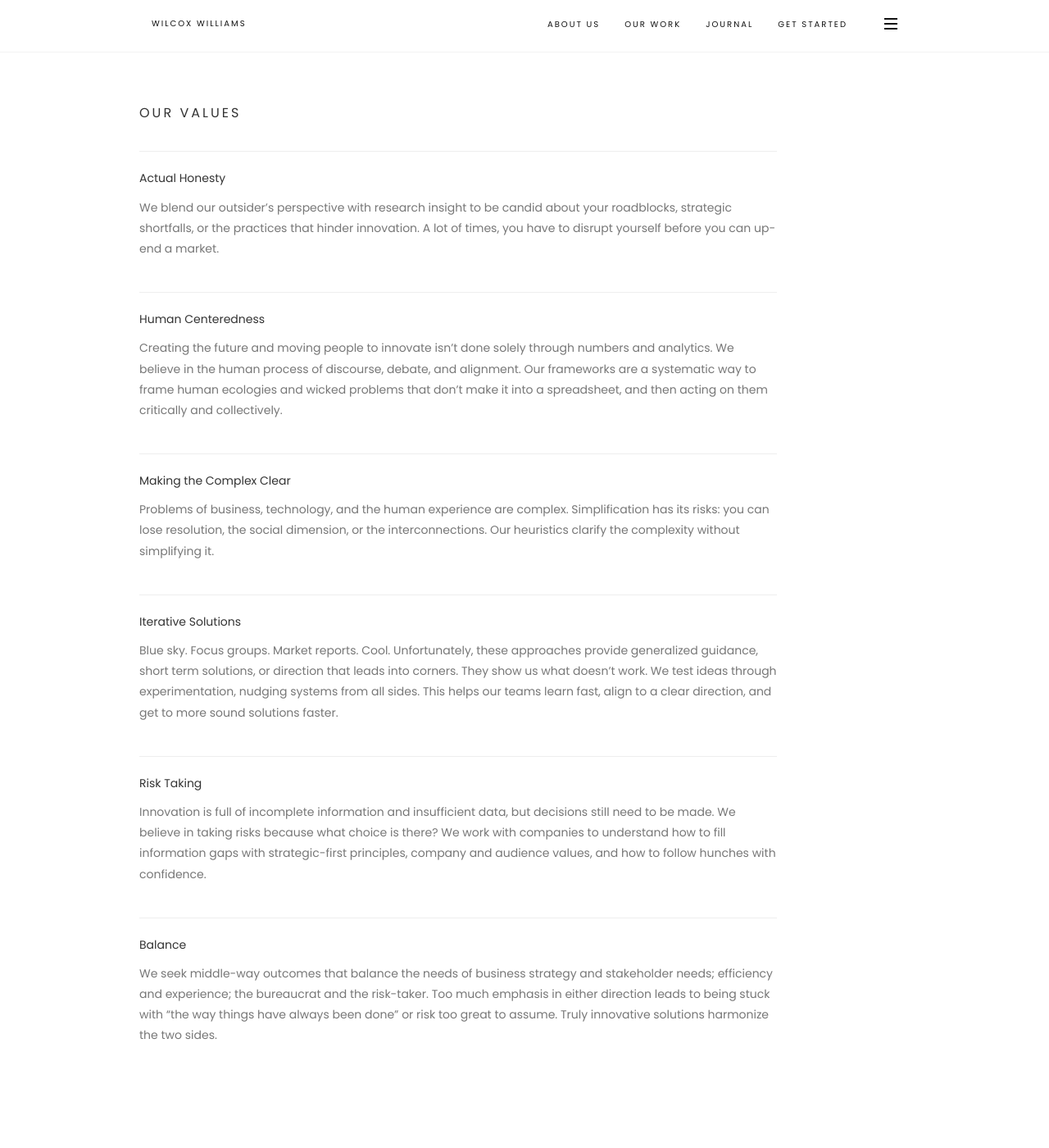
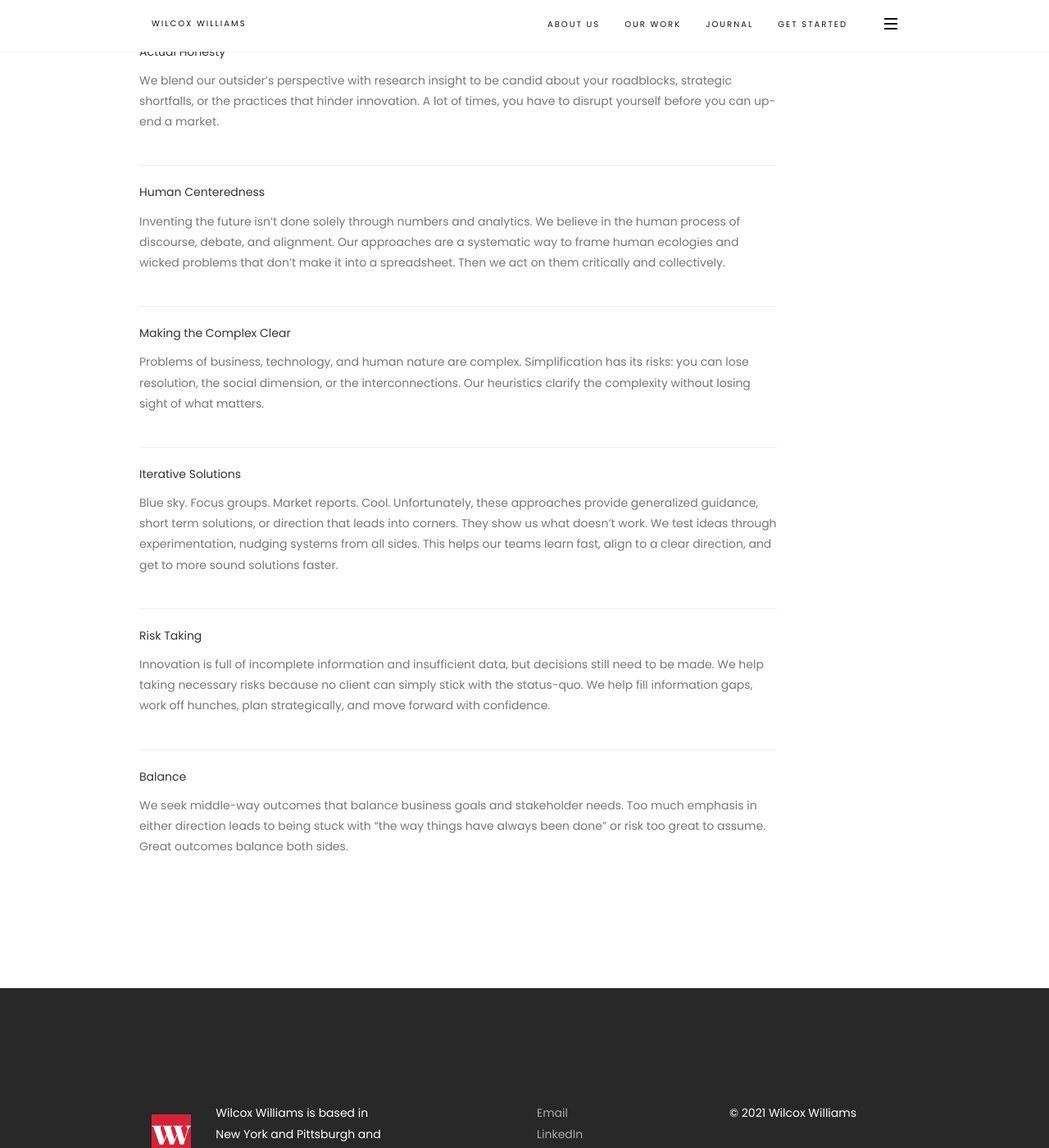
Before and after one commit to rwcstudio/wilcoxwilliams.github.io, a Jekyll site: the page built from about.html, in a window 1280 px wide and 1400 px high, scrolled down 2528 px. Shown: the whole window at 82% size. Built offline with Jekyll 4.4.1, drawn with Linux system fonts in a browser that asks for light colours; some of the changed text lies outside the part shown.

Commit message:
Update about.html

```diff
--- a/about.html
+++ b/about.html
@@ -22,7 +22,7 @@ layout: default
         <div class="row">
             <div class="col-sm-12 col-md-12 col-lg-10">
                 <h2 class="font-serif">
-                    Wilcox Williams helps clients think about their future through the lens of design. The team brings years of experience in business, design, and innovation. They have honed their unique approaches within startups and being deeply embedded in Fortune 500 companies. Wilcox Williams dissolves silos and traditional practices in order to help partners get unstuck, modernized, and to move forward strategically and collectively.
+                    We’re on the leading edge of design and business and honed our approaches to innovation and strategy within start-ups and inside Fortune 100 companies. We bring fresh, honest perspectives and solutions to everything we do.
                 </h2>
             </div>
         </div>
@@ -58,9 +58,9 @@ Elliott Williams has honed business and design strategy at 2nd Road, PNC Bank, a
 
 <p>Alex Wilcox Cheek is an entrepreneur and designer in one: he co-founded Macromicro, Classroom Salon, and Skale, and holds patents in data visualization, social currency, and online learning. For ten years, he was a Carnegie Mellon professor in Design, Business, and Information Systems.</p>
 
-<p>He trained as a classical designer but has worked in disciplines from digital to strategy.</p>
+<p>He is a classically-trained designer and has led teams from visioning to strategy and transformation.</p>
 
-<p>Carnegie Mellon University, Design and English.</p>
+<p>Carnegie Mellon, Design and English.</p>
 
 <p><a href="mailto:alex@wilcoxwilliams.com">Email</a><br><a href="https://www.linkedin.com/in/arwcheek/" target="_blank">Linkedin</a></p>
 </div>
@@ -79,7 +79,7 @@ Elliott Williams has honed business and design strategy at 2nd Road, PNC Bank, a
 
                 <p>Senior Director, Business Development</p>
 
-                <p>Richard Eckel is a leader in sales, business development, and marketing. He is experienced in the tech start-up space, helped found Macromicro, and is a specialist in early-stage growth. He believes in the transformative capacity of design thinking to guide strategy and growth. He earned an MBA from Babson in Entrepreneurship, business strategy, and marketing.</p>
+                <p>Richard Eckel leads sales and business developement. He specializes in early-stage growth and has spent his career turning new technology into products. He believes in the transformative capacity of design thinking to drive growth.</p>
 
                 <p><a href="mailto:rich@wilcoxwilliams.com">Email</a><br><a href="https://www.linkedin.com/in/richardeckel/" target="_blank">Linkedin</a></p>
                 <div class="col-sm-12 col-md-4 col-lg-4">
@@ -111,11 +111,11 @@ Elliott Williams has honed business and design strategy at 2nd Road, PNC Bank, a
             </div>
             <div class="col-sm-12 col-md-10 col-lg-4">
                 <hr><h4>Human Centeredness</h4>
-                <p>Creating the future and moving people to innovate isn’t done solely through numbers and analytics. We believe in the human process of discourse, debate, and alignment. Our frameworks are a systematic way to frame human ecologies and wicked problems that don’t make it into a spreadsheet, and then acting on them critically and collectively.</p>
+                <p>Inventing the future isn’t done solely through numbers and analytics. We believe in the human process of discourse, debate, and alignment. Our approaches are a systematic way to frame human ecologies and wicked problems that don’t make it into a spreadsheet. Then we act on them critically and collectively.</p>
             </div>
             <div class="col-sm-12 col-md-10 col-lg-4">
                 <hr><h4>Making the Complex Clear</h4>
-                <p>Problems of business, technology, and the human experience are complex. Simplification has its risks: you can lose resolution, the social dimension, or the interconnections. Our heuristics clarify the complexity without simplifying it.</p>
+                <p>Problems of business, technology, and human nature are complex. Simplification has its risks: you can lose resolution, the social dimension, or the interconnections. Our heuristics clarify the complexity without losing sight of what matters.</p>
             </div>
         </div>
         <div class="row">
@@ -125,11 +125,11 @@ Elliott Williams has honed business and design strategy at 2nd Road, PNC Bank, a
             </div>
             <div class="col-sm-12 col-md-10 col-lg-4">
                 <hr><h4>Risk Taking</h4>
-                <p>Innovation is full of incomplete information and insufficient data, but decisions still need to be made. We believe in taking risks because what choice is there? We work with companies to understand how to fill information gaps with strategic-first principles, company and audience values, and how to follow hunches with confidence.</p>
+                <p>Innovation is full of incomplete information and insufficient data, but decisions still need to be made. We help taking necessary risks because no client can simply stick with the status-quo. We help fill information gaps, work off hunches, plan strategically, and move forward with confidence.</p>
             </div>
             <div class="col-sm-12 col-md-10 col-lg-4">
                 <hr><h4>Balance</h4>
-                <p>We seek middle-way outcomes that balance the needs of business strategy and stakeholder needs; efficiency and experience; the bureaucrat and the risk-taker. Too much emphasis in either direction leads to being stuck with “the way things have always been done” or risk too great to assume. Truly innovative solutions harmonize the two sides.</p>
+                <p>We seek middle-way outcomes that balance business goals and stakeholder needs. Too much emphasis in either direction leads to being stuck with “the way things have always been done” or risk too great to assume. Great outcomes balance both sides.</p>
             </div></div>
             <!-- /MODULE TITLE -->
     </div>
```
Also changed, not shown: other parts of about.html (+1 -1 lines).
